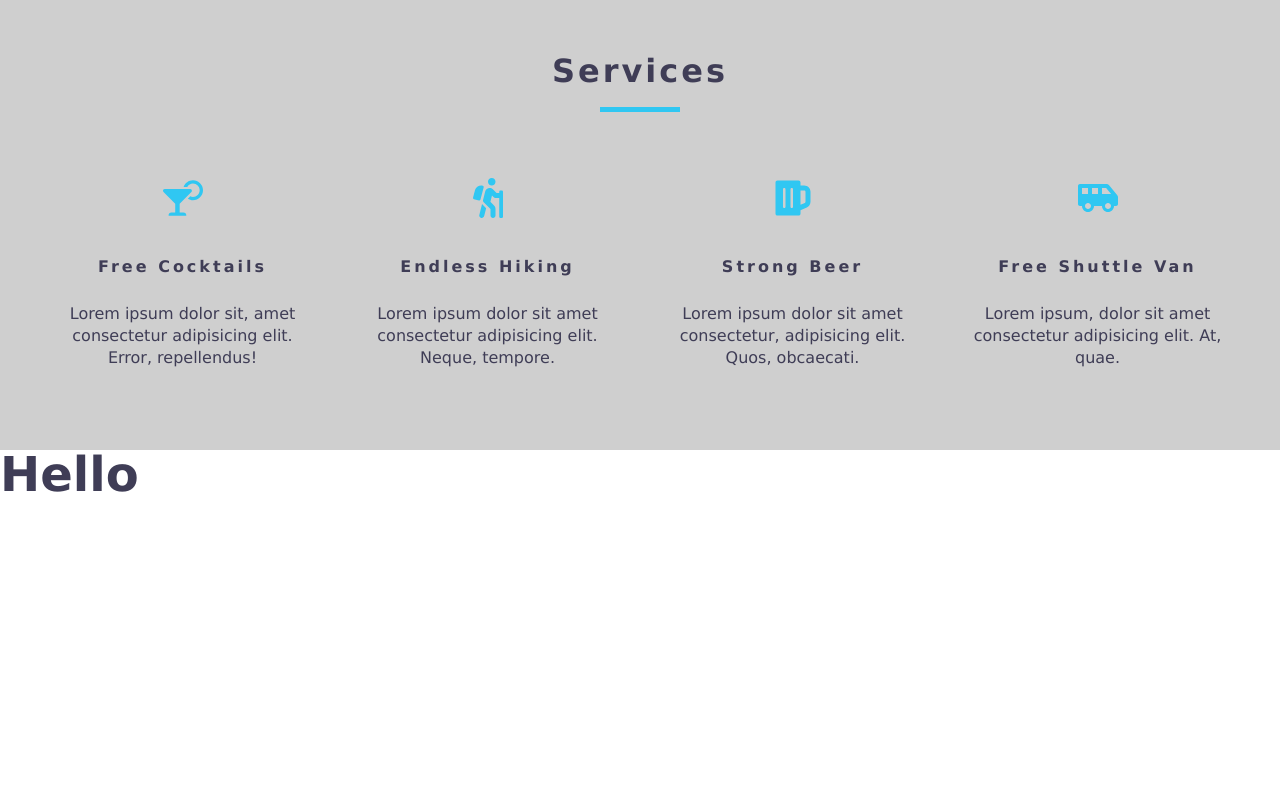
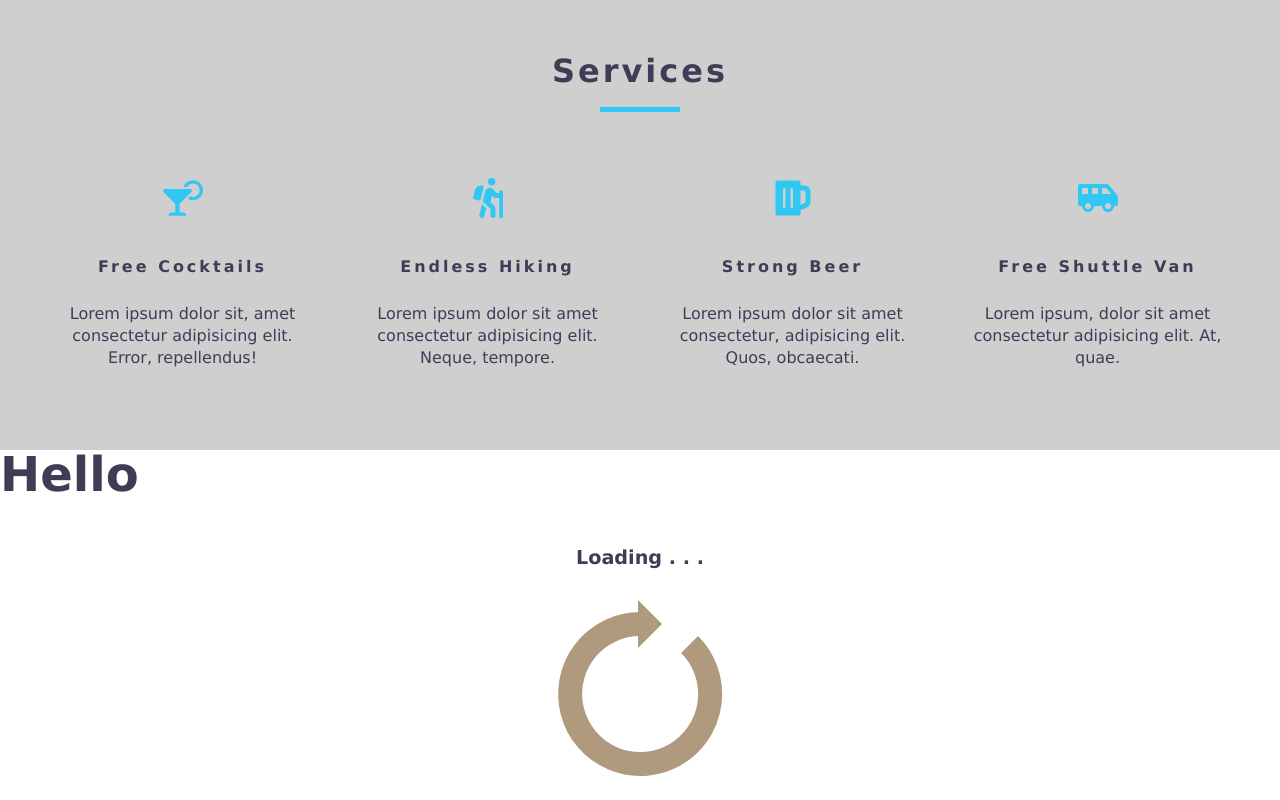
Before and after one commit to Pejmanc/hotel-reservation, a React (Create React App) app: page / in a window 1280 px wide. Shown: the part 387-1187 px from the top of the page. Before the commit the page ends 909 px from the top, so only its background shows below. Built offline with nearby package versions, Linux system fonts and the light colour scheme.

Commit message:
Pages updated

```diff
--- /dev/null
+++ b/src/components/Loading.js
@@ -0,0 +1,10 @@
+import React from "react";
+import loadingGif from "../images/gif/loading-arrow.gif";
+export default function Loading() {
+  return (
+    <div className="loading">
+      <h4>Loading . . . </h4>
+      <img src={loadingGif} />
+    </div>
+  );
+}
--- a/src/pages/Home.js
+++ b/src/pages/Home.js
@@ -6,6 +6,7 @@ import Title from "../components/Title";
 import Service from "../components/Service";
 import services from "../components/ServicesData";
 import FeaturedRooms from "../components/FeaturedRooms";
+import Loading from "../components/Loading";
 const Home = () => {
   return (
     <>
@@ -33,6 +34,7 @@ const Home = () => {
         </div>
       </section>
       <FeaturedRooms />
+      <Loading />
     </>
   );
 };
```
Also changed, not shown: src/components/Room.js (added, +9 -0 lines), 1 other file (tests, documents, lock files or other folders).
